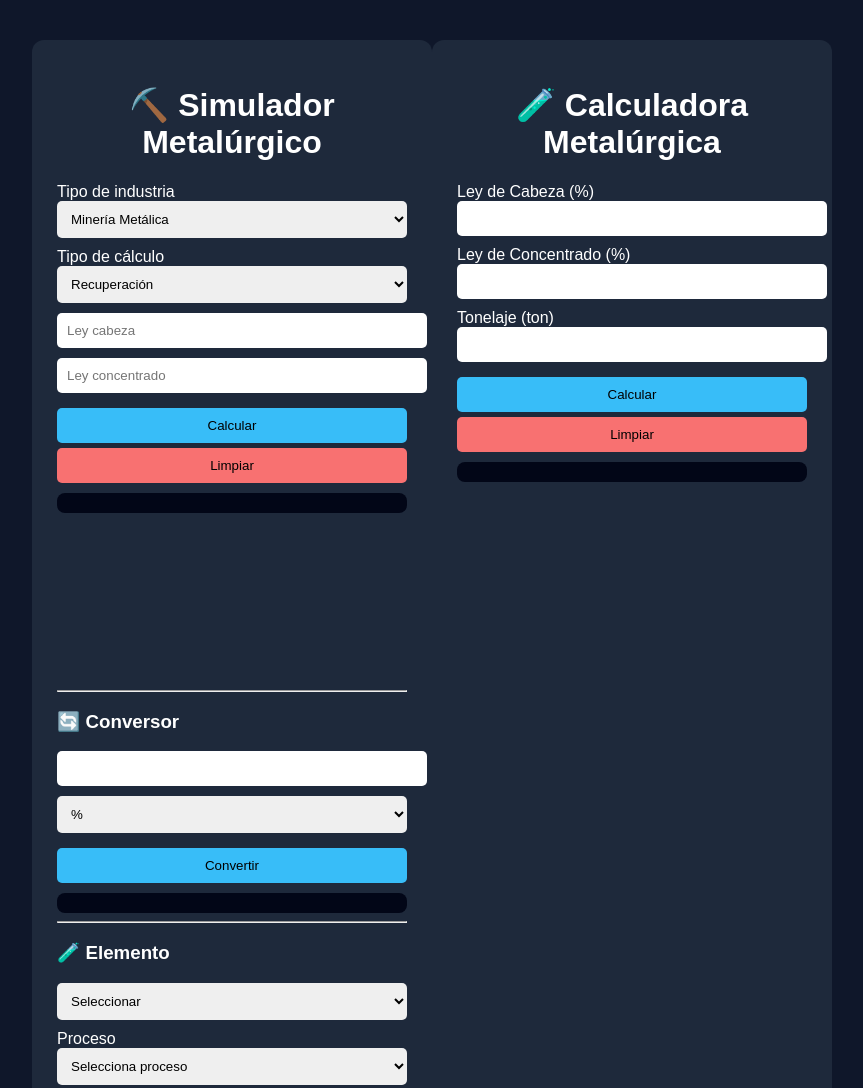
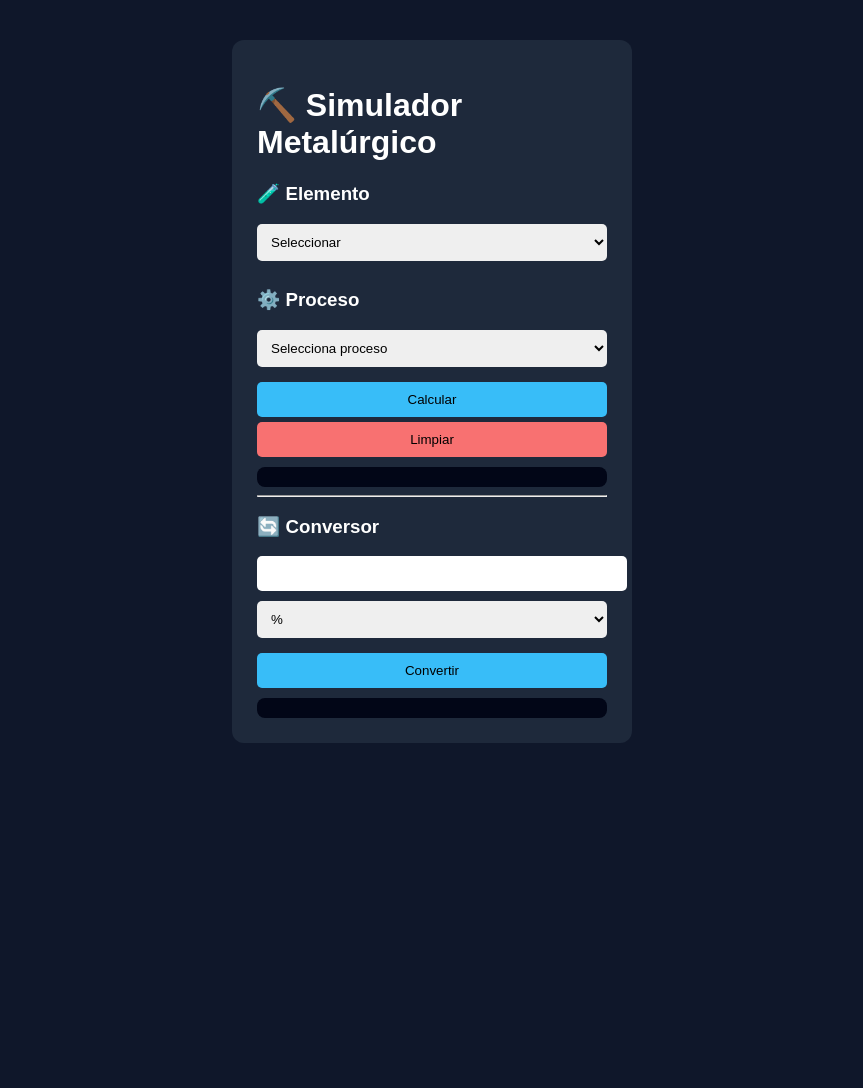
Before and after one commit to LauraPaucaraCusi/metallurgy-smart-calcs, a plain HTML site: page index.html in a window 1280 px wide. Shown: the top 1088 px of the page, without its empty margins (208-1071 px from the left). After the commit the page ends 800 px from the top, so only its background shows below. Drawn offline with nearby package versions, Linux system fonts and the light colour scheme.

Commit message:
Version final simulador metalurgico profesional

```diff
--- a/index.html
+++ b/index.html
@@ -4,51 +4,12 @@
     <meta charset="UTF-8">
     <title>Simulador Metalúrgico</title>
     <link rel="stylesheet" href="style.css">
-    <script src="https://cdn.jsdelivr.net/npm/chart.js"></script>
 </head>
 <body>
 
 <div class="container">
     <h1>⛏️ Simulador Metalúrgico</h1>
 
-    <!-- Tipo industria -->
-    <label>Tipo de industria</label>
-    <select id="tipo">
-        <option value="metalica">Minería Metálica</option>
-        <option value="noMetalica">Minería No Metálica</option>
-    </select>
-
-    <!-- Tipo cálculo -->
-    <label>Tipo de cálculo</label>
-    <select id="calculo">
-        <option value="recuperacion">Recuperación</option>
-        <option value="balance">Balance</option>
-    </select>
-
-    <!-- Inputs dinámicos -->
-    <div id="inputs"></div>
-
-    <button onclick="calcular()">Calcular</button>
-    <button onclick="limpiar()" class="btn-limpiar">Limpiar</button>
-
-    <div id="resultado"></div>
-    <canvas id="grafico"></canvas>
-
-    <hr>
-
-    <!-- Conversor -->
-    <h3>🔄 Conversor</h3>
-    <input type="number" id="valor">
-    <select id="unidad">
-        <option value="porcentaje">% </option>
-        <option value="ppm">ppm</option>
-    </select>
-    <button onclick="convertir()">Convertir</button>
-    <div id="conversion"></div>
-
-    <hr>
-
-    <!-- Elementos -->
     <h3>🧪 Elemento</h3>
     <select id="elemento" onchange="cargarProcesos()">
         <option value="">Seleccionar</option>
@@ -57,50 +18,29 @@
         <option value="Na">Sal</option>
     </select>
 
-    <label>Proceso</label>
-    <select id="proceso" onchange="mostrarProceso()">
+    <h3>⚙️ Proceso</h3>
+    <select id="proceso" onchange="mostrarInputs()">
         <option value="">Selecciona proceso</option>
     </select>
 
-    <div id="infoProceso"></div>
-
-</div>
-
-<script src="script.js"></script>
-</body>
-
-<!DOCTYPE html>
-<html lang="es">
-<head>
-    <meta charset="UTF-8">
-    <title>Calculadora Metalúrgica</title>
-    <link rel="stylesheet" href="style.css">
-
-    <!-- Librería para gráficos -->
-    <script src="https://cdn.jsdelivr.net/npm/chart.js"></script>
-</head>
-<body>
-
-<div class="container">
-    <h1>🧪 Calculadora Metalúrgica</h1>
-
-    <label>Ley de Cabeza (%)</label>
-    <input type="number" id="cabeza">
-
-    <label>Ley de Concentrado (%)</label>
-    <input type="number" id="concentrado">
-
-    <label>Tonelaje (ton)</label>
-    <input type="number" id="tonelaje">
+    <div id="inputs"></div>
 
     <button onclick="calcular()">Calcular</button>
     <button onclick="limpiar()" class="btn-limpiar">Limpiar</button>
 
     <div id="resultado"></div>
 
-    <!-- Gráfico -->
-    <canvas id="grafico"></canvas>
+    <hr>
 
+    <h3>🔄 Conversor</h3>
+    <input type="number" id="valor">
+    <select id="unidad">
+        <option value="porcentaje">% </option>
+        <option value="ppm">ppm</option>
+    </select>
+    <button onclick="convertir()">Convertir</button>
+
+    <div id="conversion"></div>
 </div>
 
 <script src="script.js"></script>
--- a/script.js
+++ b/script.js
@@ -1,139 +1,136 @@
-let chart;
 const inputsDiv = document.getElementById("inputs");
 
-document.getElementById("calculo").addEventListener("change", mostrarInputs);
-document.getElementById("tipo").addEventListener("change", mostrarInputs);
+// PROCESOS
+function cargarProcesos() {
+    let el = document.getElementById("elemento").value;
+    let proceso = document.getElementById("proceso");
 
-window.onload = mostrarInputs;
+    proceso.innerHTML = "<option value=''>Selecciona proceso</option>";
 
-// INPUTS
+    if (el === "Cu") {
+        proceso.innerHTML += `<option value="hidro">Hidrometalurgia</option>`;
+        proceso.innerHTML += `<option value="piro">Pirometalurgia</option>`;
+    }
+
+    if (el === "Ca") {
+        proceso.innerHTML += `<option value="cal">Calcinación</option>`;
+    }
+
+    if (el === "Na") {
+        proceso.innerHTML += `<option value="eva">Evaporación</option>`;
+    }
+}
+
+// INPUTS DINÁMICOS
 function mostrarInputs() {
-    let tipo = document.getElementById("tipo").value;
-    let calc = document.getElementById("calculo").value;
+    let el = document.getElementById("elemento").value;
+    let proceso = document.getElementById("proceso").value;
 
     inputsDiv.innerHTML = "";
 
-    if (calc === "recuperacion") {
-        if (tipo === "metalica") {
-            inputsDiv.innerHTML = `
-                <input type="number" id="cabeza" placeholder="Ley cabeza">
-                <input type="number" id="concentrado" placeholder="Ley concentrado">
-            `;
-        } else {
-            inputsDiv.innerHTML = `
-                <input type="number" id="produccion" placeholder="Producción">
-                <input type="number" id="humedad" placeholder="Humedad %">
-            `;
-        }
+    if (el === "Cu" && proceso === "hidro") {
+        inputsDiv.innerHTML = `
+            <input type="number" id="ley" placeholder="Ley cabeza (%)">
+            <input type="number" id="ton" placeholder="Toneladas (t)">
+            <input type="number" id="rec" placeholder="Recuperación (%)">
+            <input type="number" id="acido" placeholder="Ácido (kg)">
+        `;
     }
 
-    if (calc === "balance") {
+    if (el === "Cu" && proceso === "piro") {
         inputsDiv.innerHTML = `
-            <input type="number" id="F" placeholder="Alimentación">
-            <input type="number" id="C" placeholder="Concentrado">
+            <input type="number" id="ley" placeholder="Ley cabeza (%)">
+            <input type="number" id="leyC" placeholder="Ley concentrado (%)">
+            <input type="number" id="ton" placeholder="Toneladas (t)">
+            <input type="number" id="rec" placeholder="Recuperación (%)">
+        `;
+    }
+
+    if (el === "Ca") {
+        inputsDiv.innerHTML = `
+            <input type="number" id="ton" placeholder="Toneladas">
+        `;
+    }
+
+    if (el === "Na") {
+        inputsDiv.innerHTML = `
+            <input type="number" id="ton" placeholder="Producción sal">
         `;
     }
 }
 
-// CALCULO
+// CALCULAR
 function calcular() {
-    let tipo = document.getElementById("tipo").value;
-    let calc = document.getElementById("calculo").value;
+    let el = document.getElementById("elemento").value;
+    let proceso = document.getElementById("proceso").value;
     let res = document.getElementById("resultado");
 
     res.innerHTML = "";
 
-    if (calc === "recuperacion") {
-        if (tipo === "metalica") {
-            let cabeza = parseFloat(cabeza.value);
-            let conc = parseFloat(concentrado.value);
+    // HIDROMETALURGIA
+    if (el === "Cu" && proceso === "hidro") {
+        let ley = parseFloat(document.getElementById("ley").value);
+        let ton = parseFloat(document.getElementById("ton").value);
+        let rec = parseFloat(document.getElementById("rec").value);
+        let acido = parseFloat(document.getElementById("acido").value);
 
-            let rec = (conc / cabeza) * 100;
+        let contenido = ton * (ley / 100);
+        let recuperado = contenido * (rec / 100);
+        let consumo = acido / ton;
 
-            let msg = rec < 60 ? "⚠️ Baja" : rec < 85 ? "✅ Media" : "🚀 Alta";
-
-            res.innerHTML = `Recuperación: ${rec.toFixed(2)}%<br>${msg}`;
-            grafico(["Cabeza","Conc"],[cabeza,conc]);
-        } else {
-            let prod = parseFloat(produccion.value);
-            let hum = parseFloat(humedad.value);
-
-            let seco = prod * (1 - hum/100);
-
-            res.innerHTML = `Producto seco: ${seco.toFixed(2)}`;
-            grafico(["Producción","Seco"],[prod,seco]);
-        }
+        res.innerHTML = `
+            🔵 Hidrometalurgia<br><br>
+            Cobre contenido: ${contenido.toFixed(2)} t<br>
+            Cobre recuperado: ${recuperado.toFixed(2)} t<br>
+            Consumo ácido: ${consumo.toFixed(2)} kg/t
+        `;
     }
 
-    if (calc === "balance") {
-        let F = parseFloat(document.getElementById("F").value);
-        let C = parseFloat(document.getElementById("C").value);
+    // PIROMETALURGIA
+    if (el === "Cu" && proceso === "piro") {
+        let ley = parseFloat(document.getElementById("ley").value);
+        let leyC = parseFloat(document.getElementById("leyC").value);
+        let ton = parseFloat(document.getElementById("ton").value);
+        let rec = parseFloat(document.getElementById("rec").value);
 
-        let T = F - C;
+        let contenido = ton * (ley / 100);
+        let recuperado = contenido * (rec / 100);
 
-        res.innerHTML = `Relave: ${T}`;
-        grafico(["F","C","T"],[F,C,T]);
+        res.innerHTML = `
+            🔴 Pirometalurgia<br><br>
+            Cobre contenido: ${contenido.toFixed(2)} t<br>
+            Cobre recuperado: ${recuperado.toFixed(2)} t<br>
+            Ley concentrado: ${leyC} %
+        `;
+    }
+
+    if (el === "Ca") {
+        let ton = parseFloat(document.getElementById("ton").value);
+        res.innerHTML = `Producción caliza: ${ton} t`;
+    }
+
+    if (el === "Na") {
+        let ton = parseFloat(document.getElementById("ton").value);
+        res.innerHTML = `Producción sal: ${ton} t`;
     }
 }
 
 // LIMPIAR
 function limpiar() {
     document.getElementById("resultado").innerHTML = "";
-    if (chart) chart.destroy();
-    mostrarInputs();
-}
-
-// GRAFICO
-function grafico(labels,data) {
-    const ctx = document.getElementById("grafico").getContext("2d");
-    if(chart) chart.destroy();
-
-    chart = new Chart(ctx,{
-        type:"bar",
-        data:{labels:labels,datasets:[{data:data}]}
-    });
+    inputsDiv.innerHTML = "";
 }
 
 // CONVERSOR
-function convertir(){
-    let v = parseFloat(valor.value);
-    let u = unidad.value;
+function convertir() {
+    let v = parseFloat(document.getElementById("valor").value);
+    let u = document.getElementById("unidad").value;
 
-    if(u==="porcentaje"){
-        conversion.innerHTML = v + "% = " + (v*10000) + " ppm";
+    if (u === "porcentaje") {
+        document.getElementById("conversion").innerHTML =
+            v + "% = " + (v * 10000) + " ppm";
     } else {
-        conversion.innerHTML = v + " ppm = " + (v/10000) + "%";
+        document.getElementById("conversion").innerHTML =
+            v + " ppm = " + (v / 10000) + "%";
     }
 }
-
-// PROCESOS
-function cargarProcesos(){
-    let el = elemento.value;
-    proceso.innerHTML = "<option>Selecciona proceso</option>";
-
-    if(el==="Cu"){
-        proceso.innerHTML += `<option value="lix">Lixiviación</option>`;
-        proceso.innerHTML += `<option value="fun">Fundición</option>`;
-    }
-
-    if(el==="Ca"){
-        proceso.innerHTML += `<option value="cal">Calcinación</option>`;
-    }
-
-    if(el==="Na"){
-        proceso.innerHTML += `<option value="eva">Evaporación</option>`;
-    }
-}
-
-function mostrarProceso(){
-    let p = proceso.value;
-
-    let info = {
-        lix:"Lixiviación con ácido sulfúrico",
-        fun:"Fundición a alta temperatura",
-        cal:"Transformación CaCO3 → CaO",
-        eva:"Evaporación solar de sal"
-    };
-
-    infoProceso.innerHTML = info[p] || "";
-}
--- a/style.css
+++ b/style.css
@@ -12,10 +12,6 @@ body {
     padding: 25px;
     border-radius: 12px;
     width: 350px;
-}
-
-h1 {
-    text-align: center;
 }
 
 input, select {
@@ -39,13 +35,9 @@ button {
     background: #f87171;
 }
 
-#resultado, #conversion, #infoProceso {
+#resultado, #conversion {
     margin-top: 10px;
     padding: 10px;
     background: #020617;
     border-radius: 8px;
 }
-
-canvas {
-    margin-top: 15px;
-}
```
